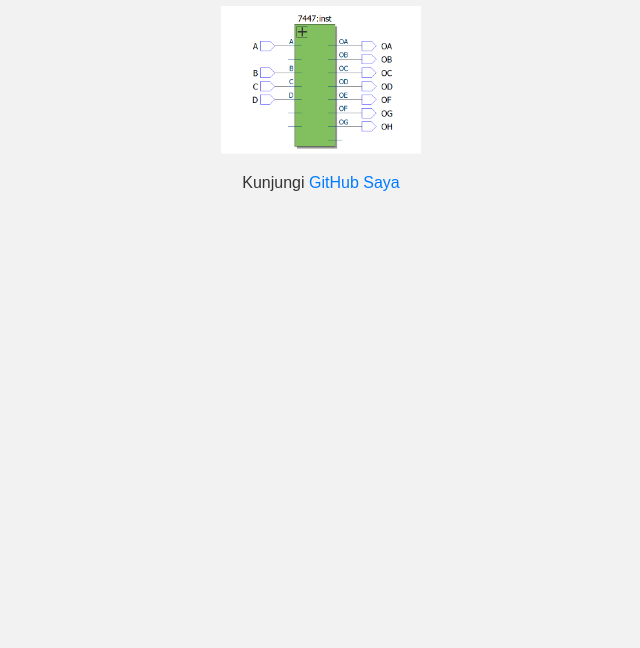
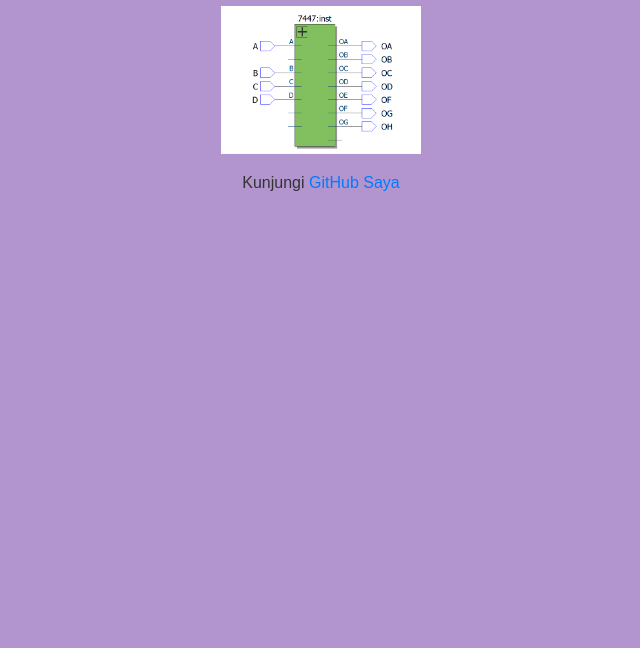
Before and after one commit to KalyaHumaida/modul10, a plain HTML site: page percobaan3/index.html in a window 1280 px wide. Shown: the part 152-800 px from the top of the page, without its empty margins (319-959 px from the left). Drawn offline with Linux system fonts and the light colour scheme.

Commit message:
Update index.html

```diff
--- a/percobaan3/index.html
+++ b/percobaan3/index.html
@@ -5,7 +5,7 @@
   <style>
     body {
       font-family: Arial, sans-serif;
-      background-color: #f2f2f2;
+      background-color: #b294cf;
       text-align: center;
       margin-top: 100px;
     }
```
